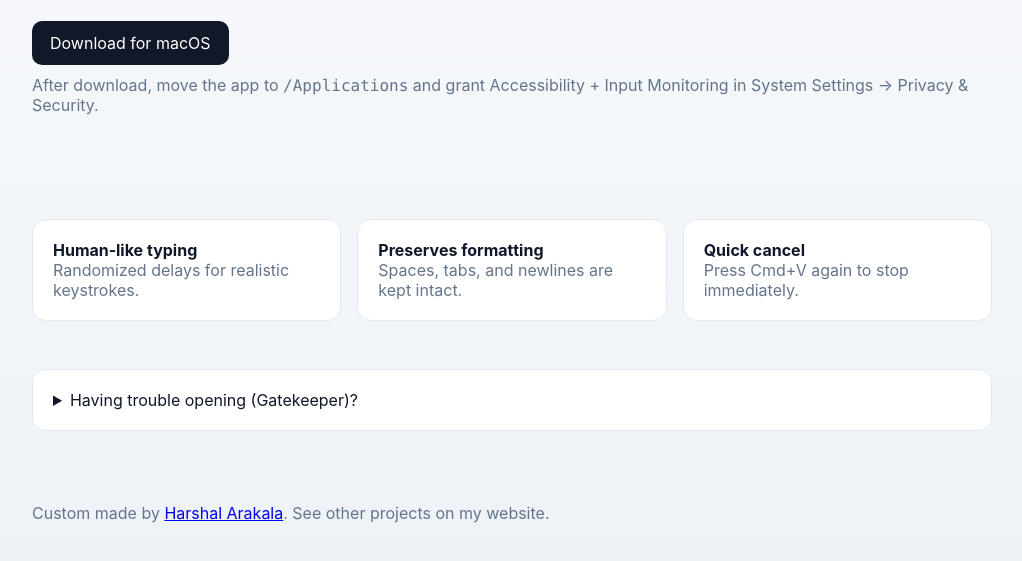
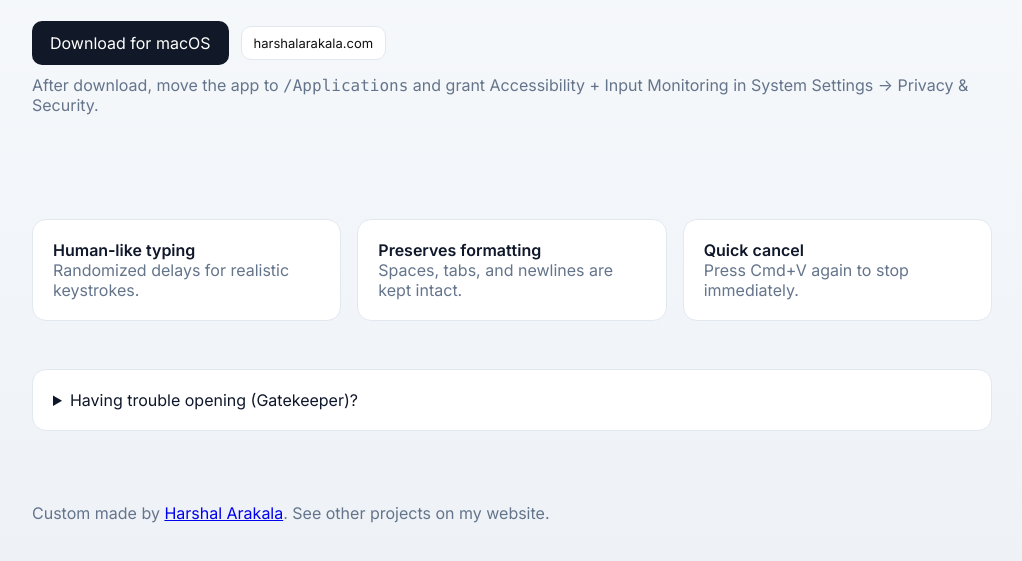
Before and after one commit to harshalarakala/HumanPaste, a plain HTML site: page docs/index.html in a window 1280 px wide. Shown: the part 205-766 px from the top of the page, without its empty margins (128-1150 px from the left). Drawn offline with Linux system fonts and the light colour scheme.

Commit message:
Docs: use Inter font and add personal site small button

```diff
--- a/docs/index.html
+++ b/docs/index.html
@@ -4,12 +4,15 @@
     <meta charset="utf-8" />
     <meta name="viewport" content="width=device-width,initial-scale=1" />
     <title>HumanPaste for macOS</title>
+    <link rel="preconnect" href="https://fonts.googleapis.com">
+    <link rel="preconnect" href="https://fonts.gstatic.com" crossorigin>
+    <link href="https://fonts.googleapis.com/css2?family=Inter:wght@400;500;600&display=swap" rel="stylesheet">
     <style>
       :root{
         --fg:#0f172a;--muted:#64748b;--bg:#f8fafc;--card:#ffffff;--border:#e2e8f0;--brand:#111827;
       }
       *{box-sizing:border-box}
-      body{font-family:-apple-system,BlinkMacSystemFont,Segoe UI,Roboto,Helvetica,Arial,sans-serif;margin:0;color:var(--fg);background:linear-gradient(180deg,#f8fafc, #eef2f7)}
+      body{font-family:'Inter', -apple-system,BlinkMacSystemFont,Segoe UI,Roboto,Helvetica,Arial,sans-serif;margin:0;color:var(--fg);background:linear-gradient(180deg,#f8fafc, #eef2f7)}
       header{padding:64px 20px}
       .wrap{max-width:960px;margin:0 auto}
       .hero{display:flex;gap:32px;align-items:center;flex-wrap:wrap}
@@ -20,6 +23,7 @@
       .cta{display:flex;gap:12px;align-items:center;margin-top:8px}
       .btn{display:inline-block;background:var(--brand);color:#fff;text-decoration:none;padding:12px 18px;border-radius:10px}
       .btn.secondary{background:#fff;color:#111;border:1px solid var(--border)}
+      .btn.small{padding:8px 12px;font-size:13px}
       .card{background:var(--card);border:1px solid var(--border);border-radius:14px;padding:20px}
       .grid{display:grid;grid-template-columns:repeat(3,minmax(0,1fr));gap:16px}
       .muted{color:var(--muted)}
@@ -39,6 +43,7 @@
           <p class="subtitle">Intercepts paste and types your clipboard with natural keystrokes. Preserves indentation, supports instant cancel, and lets you tune speed.</p>
           <div class="cta">
             <a class="btn" href="HumanPaste.dmg">Download for macOS</a>
+            <a class="btn secondary small" href="https://harshalarakala.com">harshalarakala.com</a>
           </div>
           <p class="muted" style="margin-top:10px">After download, move the app to <code>/Applications</code> and grant Accessibility + Input Monitoring in System Settings → Privacy &amp; Security.</p>
         </div>
```
